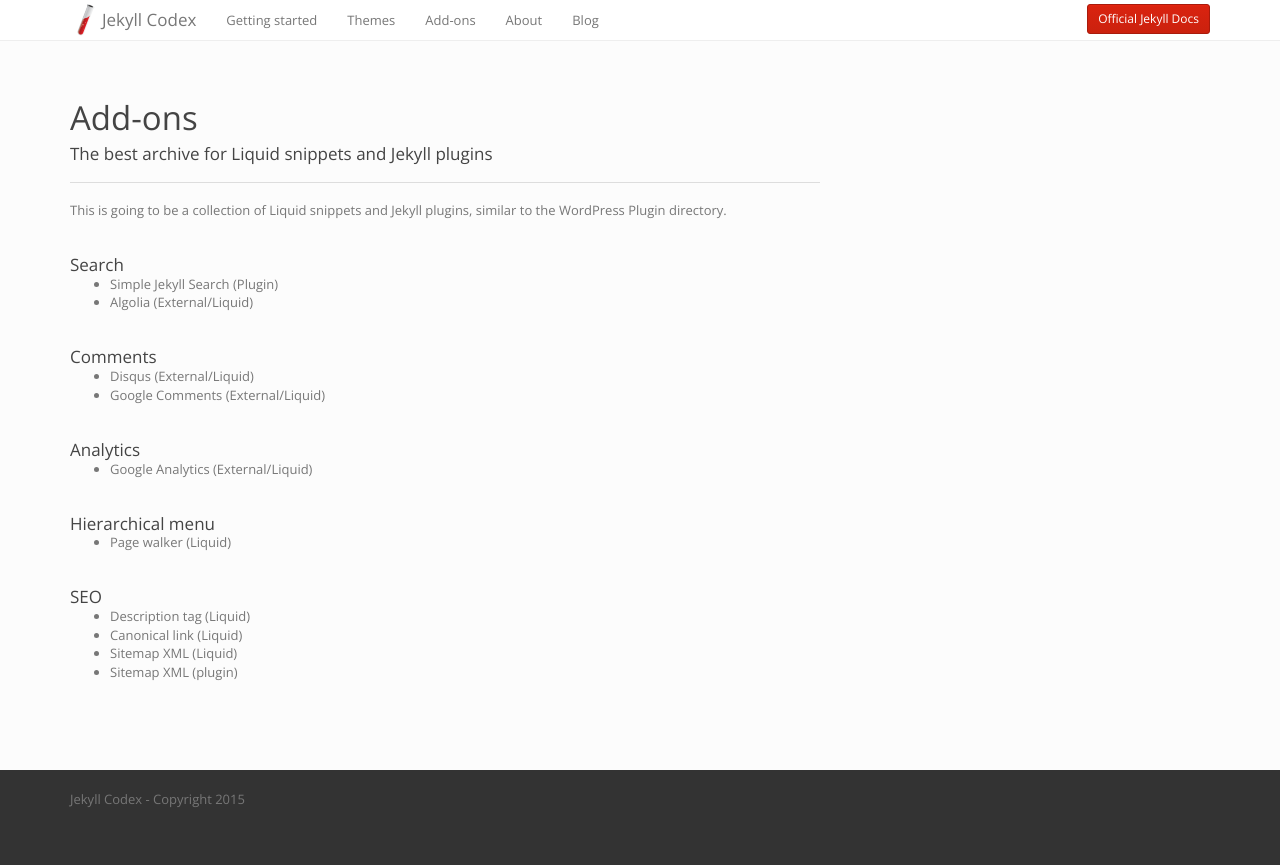
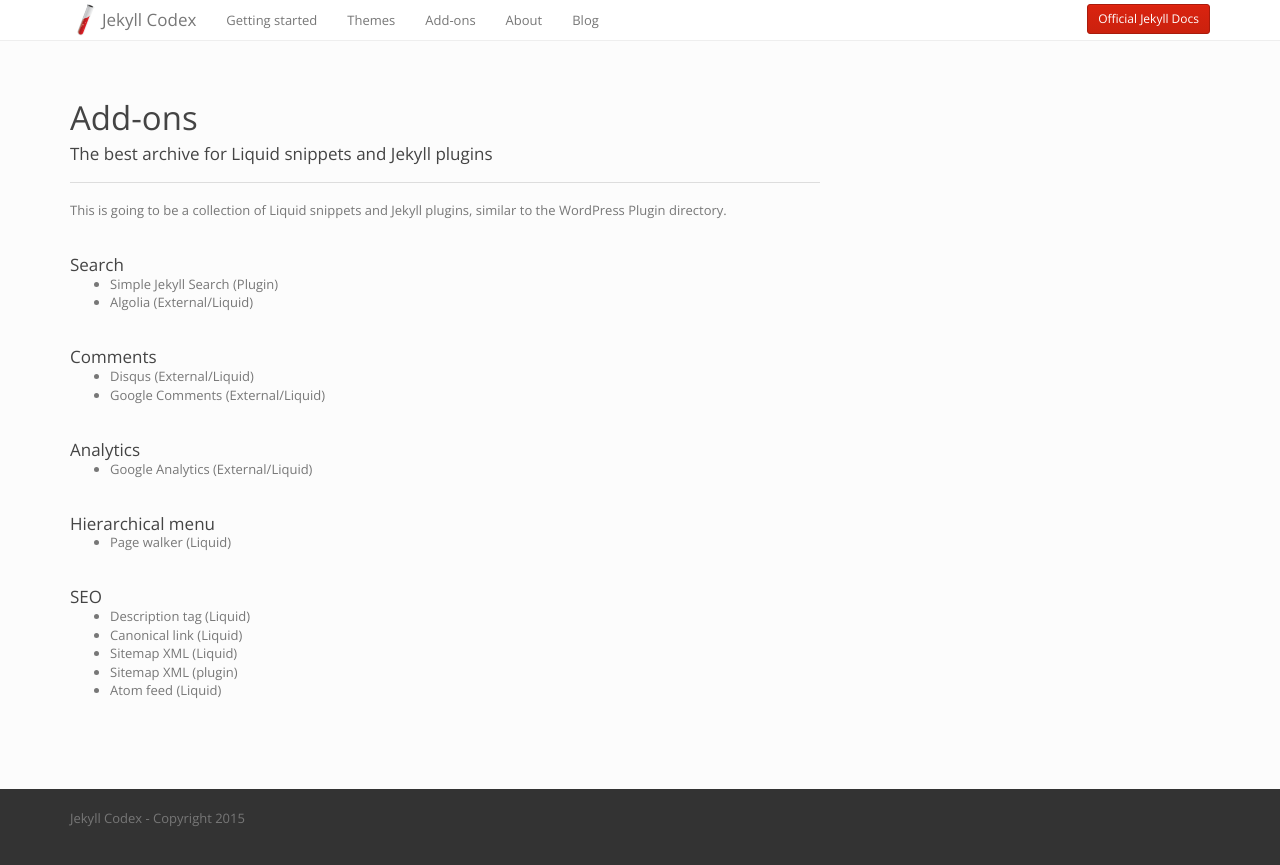
Before and after one commit to jhvanderschee/jekyllcodex, a Jekyll site: the page built from add-ons.md, in a window 1280 px wide. Shown: the top 865 px of the page. Built offline with Jekyll 4.4.1, drawn with Linux system fonts in a browser that asks for light colours; nearby versions of some CDN libraries.

Commit message:
Updated 'add-ons.md' via CloudCannon

```diff
--- a/add-ons.md
+++ b/add-ons.md
@@ -37,3 +37,4 @@ This is going to be a collection of Liquid snippets and Jekyll plugins, similar
 - Canonical link (Liquid)
 - Sitemap XML (Liquid)
 - Sitemap XML (plugin)
+- Atom feed (Liquid)
```
